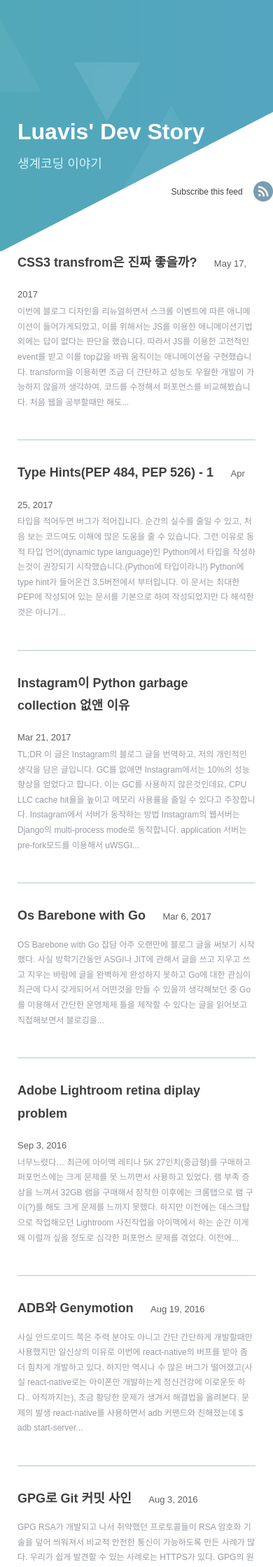
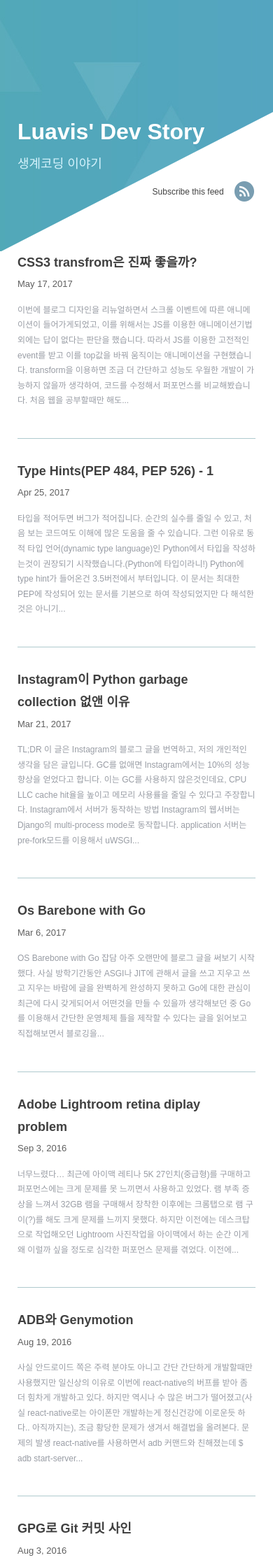
Before and after one commit to Luavis/luavis.github.io, a Jekyll site: the page built from index.html, in a window 390 px wide. Shown: the top 2239 px of the page at 70% size. Built offline with Jekyll 4.4.1, drawn with Linux system fonts in a browser that asks for light colours; some web fonts are replaced.

Commit message:
Fix for mobile

```diff
--- a/_layouts/luavis.html
+++ b/_layouts/luavis.html
@@ -15,7 +15,7 @@
   <meta name="author" content="Luavis">
   <meta name="viewport" content="width=device-width, initial-scale=1, user-scalable=no">
   <link rel="stylesheet" href="{{ "static/css/normalize.css" | prepend: site.baseurl }}">
-  <link rel="stylesheet" href="{{ "static/css/main.css?10" | prepend: site.baseurl }}">
+  <link rel="stylesheet" href="{{ "static/css/main.css?11" | prepend: site.baseurl }}">
   <link rel="stylesheet" href="{{ "static/css/pygment_trac.css" | prepend: site.baseurl }}" media="screen">
   <link rel="stylesheet" href="{{ "static/css/ie-print.css?1" | prepend: site.baseurl }}" media="print">
   <!--[if IE]><link rel="stylesheet" href="{{ "static/css/ie-print.css" | prepend: site.baseurl }}"><![endif]-->
--- a/static/css/main.css
+++ b/static/css/main.css
@@ -81,6 +81,14 @@ td {
   text-align: left;
   padding: 5px 10px;
   border-bottom: 1px solid #434343;
+}
+
+pre {
+  background: #263238;
+  border-radius: 2px;
+  padding: 20px;
+  color: white;
+  overflow: auto;
 }
 
 .clearfix:after {
@@ -223,6 +231,11 @@ td {
   top: -100px;
   z-index: 200;
 }
+@media screen and (max-width: 1000px) {
+  .share {
+    right: 27px;
+  }
+}
 
 #wrapper.overlay .share {
   opacity: 0;
@@ -302,6 +315,18 @@ td {
   color: #5f5f5f;
 }
 
+@media screen and (max-width: 560px) {
+  .home .title {
+    display: block;
+    margin-bottom: 3px;
+  }
+
+  .home .date {
+    display: block;
+    margin-bottom: 15px;
+  }
+}
+
 .home .title a {
   text-decoration: none;
 }
@@ -349,12 +374,6 @@ td {
   display: block;
   margin: 0 auto;
   width: 100%;
-}
-
-pre {
-  background: #263238;
-  border-radius: 2px;
-  padding: 20px;
 }
 
 #disqus_thread {
@@ -443,6 +462,14 @@ pre {
 }
 
 @media screen and (max-width: 560px) {
+  .footer #avatar-wrapper {
+     padding: 0;
+  }
+  .footer #avatar {
+      top: 92px;
+      text-align: center;
+      width: 100%;
+  }
   .footer #avatar-image {
     display: block;
     position: static;
```
